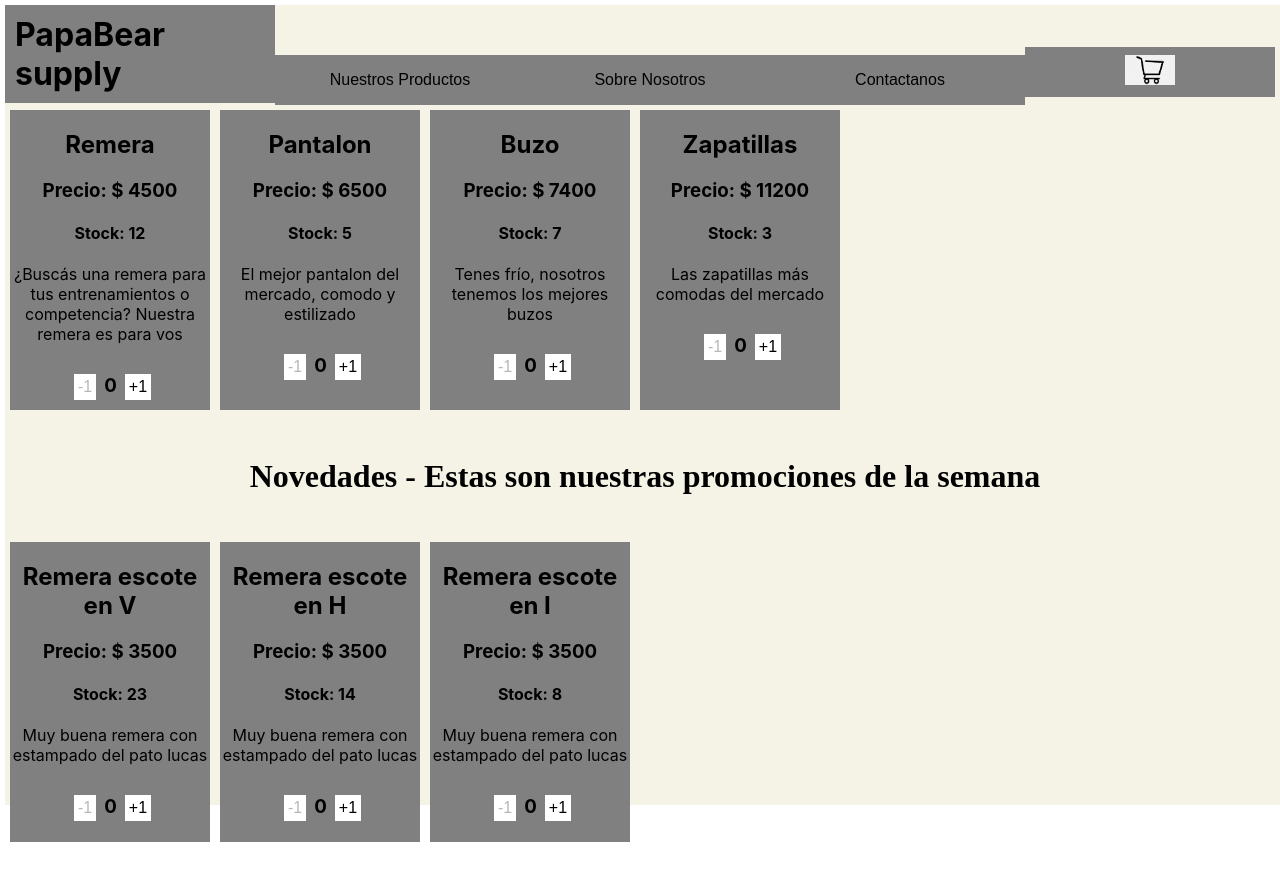
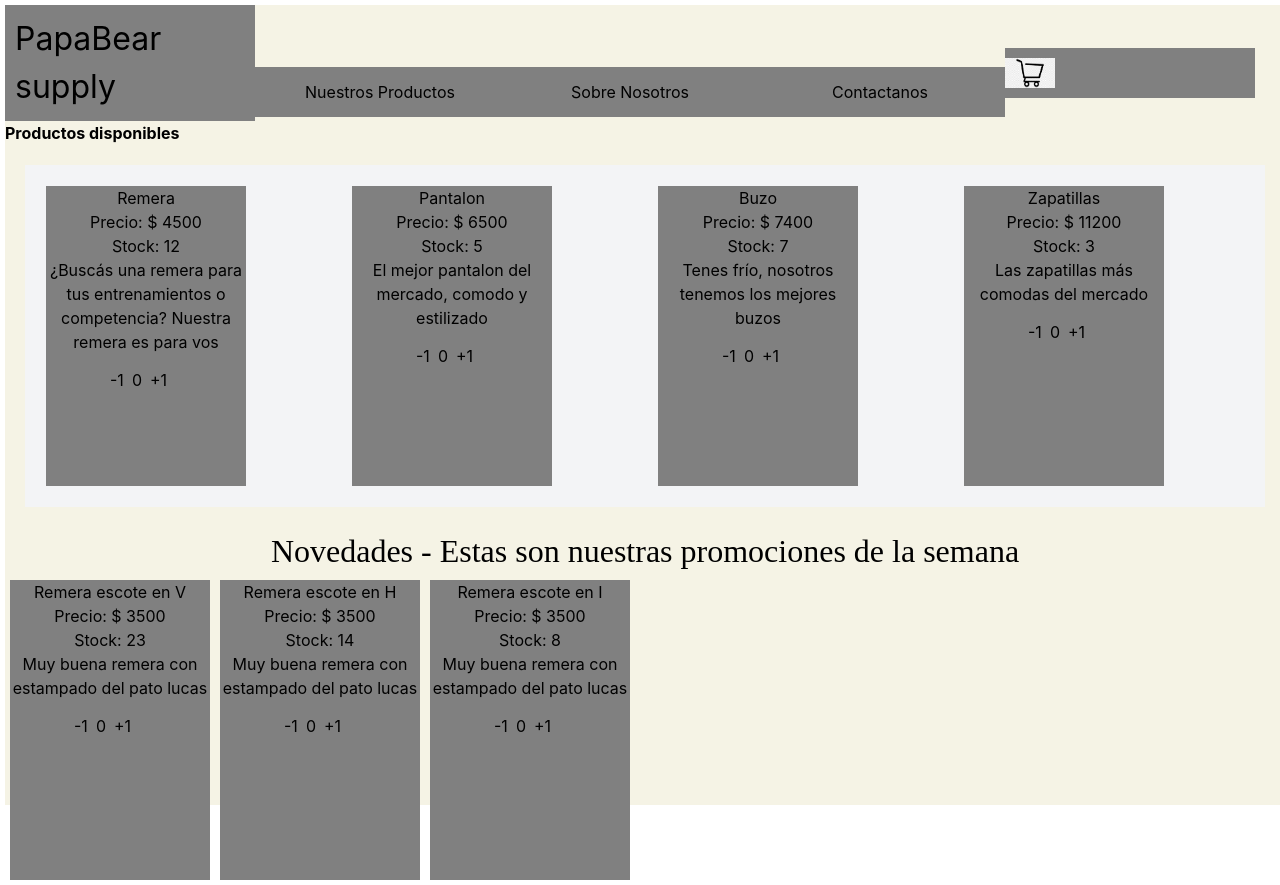
Before and after one commit to ezefgomez/PapaBear.ViteProject, a React (Vite) app: page / in a window 1280 px wide. Before the commit the page ends 847 px from the top, so only its background shows below. Built offline with nearby package versions, Linux system fonts and the light colour scheme.

Commit message:
Agregando promesas

```diff
--- a/src/App.css
+++ b/src/App.css
@@ -1,53 +1,3 @@
-.App {
-  text-align: center;
-}
-
-.App-logo {
-  height: 40vmin;
-  pointer-events: none;
-}
-
-@media (prefers-reduced-motion: no-preference) {
-  .App-logo {
-    animation: App-logo-spin infinite 20s linear;
-  }
-}
-
-.App-header {
-  background-color: #282c34;
-  min-height: 100vh;
-  display: flex;
-  flex-direction: column;
-  align-items: center;
-  justify-content: center;
-  font-size: calc(10px + 2vmin);
-  color: white;
-}
-
-.App-link {
-  color: #61dafb;
-}
-
-@keyframes App-logo-spin {
-  from {
-    transform: rotate(0deg);
-  }
-  to {
-    transform: rotate(360deg);
-  }
-}
-
-.container {
-  display: flex;
-  flex-direction: row;
-  align-items: center;
-}
-
-button {
-  font-size: 1em;
-  border: 1px black;
-  padding: 4px;
-  background: white;
-  cursor: pointer;
-  text-align: center;
-}
+@tailwind base;
+@tailwind components;
+@tailwind utilities;
--- a/src/App.jsx
+++ b/src/App.jsx
@@ -2,33 +2,27 @@ import React from 'react'
 import './App.css'
 import Navbar from './Navbar/Navbar';
 import Novedades from './Novedades';
-import CardArticulos from './cardArticulos';
-import BoxCarrito from './components/BoxCarrito'
+import ProductListContainer from './ProductListContainer';
 
 function App() {
 
   return (
-
-        <div style={{ background: "#F5F3E5", width: "100vw", height: "100vh", margin: "5px"}}>
+        <>
+          <div style={{ background: "#F5F3E5", width: "100vw", height: "100vh", margin: "5px"}}>
 
           <div>
             <Navbar />
           </div>
 
-          <div className="container">
-            <CardArticulos backgroundColor="grey" title="Remera" price="$ 4500" description="¿Buscás una remera para tus entrenamientos o competencia? Nuestra remera  es para vos" stock="12" />
-            <CardArticulos backgroundColor="grey" title="Pantalon" price="$ 6500" description="El mejor pantalon del mercado, comodo y estilizado" stock="5" />
-            <CardArticulos backgroundColor="grey" title="Buzo" price="$ 7400" description="Tenes frío, nosotros tenemos los mejores buzos" stock="7" />
-            <CardArticulos backgroundColor="grey" title="Zapatillas" price="$ 11200" description="Las zapatillas más comodas del mercado" stock="3" />
-          </div>
+            <ProductListContainer />
 
           <div>
             <Novedades />
           </div>
 
-        </div>
-  );
-
+          </div>
+        </>
+  )
 }
 
 export default App
--- /dev/null
+++ b/src/ProductList.jsx
@@ -0,0 +1,16 @@
+import React from 'react'
+import CardArticulos from './cardArticulos'
+
+const ProductList = ({products}) => {
+    return (
+        <div className='grid grid-cols-4 gap-4'>
+            {
+            products.map((producto,i)=>
+                <CardArticulos key= {producto.id} title={producto.title} price={producto.price} stock={producto.stock} description={producto.description} />
+            )
+            }
+        </div>
+    )
+}
+
+export default ProductList
--- /dev/null
+++ b/src/ProductListContainer.jsx
@@ -0,0 +1,51 @@
+import React, { useEffect, useState } from 'react'
+import ProductList from './ProductList'
+
+const ProductListContainer = () => {
+    const [products,setProduct]=useState([])
+
+    useEffect(()=>{
+    setProduct([
+    {
+        id:1,
+        title:"Remera" ,
+        price: "$ 4500",
+        description: "¿Buscás una remera para tus entrenamientos o competencia? Nuestra remera  es para vos",
+        stock: "12"
+    },
+    {
+        id:2,
+        title:"Pantalon" ,
+        price: "$ 6500",
+        description: "El mejor pantalon del mercado, comodo y estilizado",
+        stock: "5"
+    },
+    {
+        id:3,
+        title:"Buzo" ,
+        price: "$ 7400",
+        description: "Tenes frío, nosotros tenemos los mejores buzos",
+        stock: "7"
+    },
+    {
+        id:4,
+        title:"Zapatillas" ,
+        price: "$ 11200",
+        description: "Las zapatillas más comodas del mercado",
+        stock: "3"
+    }]
+    )
+    },[])
+
+
+return (
+    <>
+    <h1 className='font-bold'>Productos disponibles</h1>
+    <div className='bg-gray-100 p-4 m-5'>
+    <ProductList products={products}/>
+    </div>
+    </>
+)
+}
+
+export default ProductListContainer
--- a/src/cardArticulos.jsx
+++ b/src/cardArticulos.jsx
@@ -1,10 +1,11 @@
 import React from 'react'
 import BoxCarrito from './components/BoxCarrito'
 
-const CardArticulos = ({title, price, description, stock}) => {
+const CardArticulos = ({id, title, price, description, stock}) => {
 
     return (
             <div style={{width: "200px", height: "300px", margin: "5px", backgroundColor: "grey"}}>
+                <h2 style={{textAlign:"center"}}> {id} </h2>
                 <h2 style={{textAlign:"center"}}> {title} </h2>
                 <h3 style={{textAlign:"center"}}> Precio: {price} </h3>
                 <h4 style={{textAlign:"center"}}> Stock: {stock} </h4>
```
